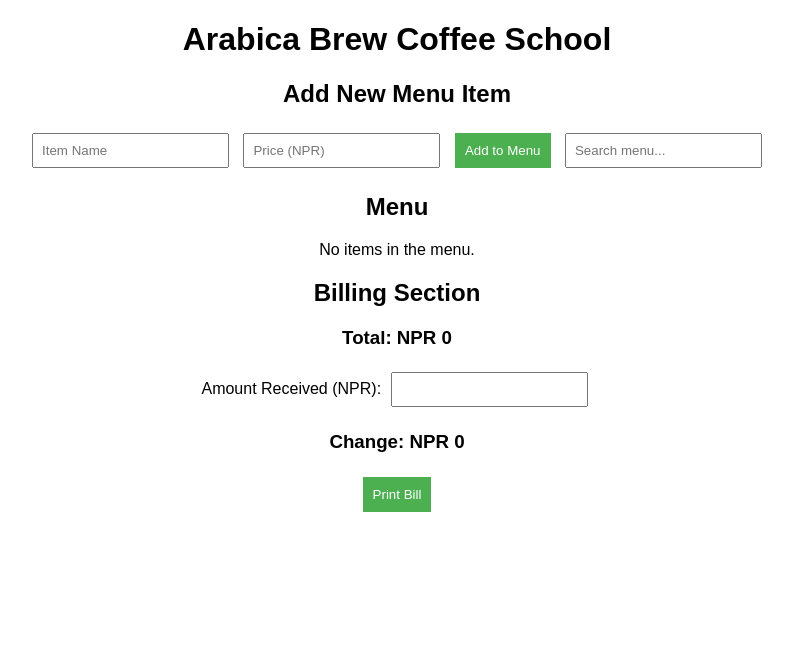
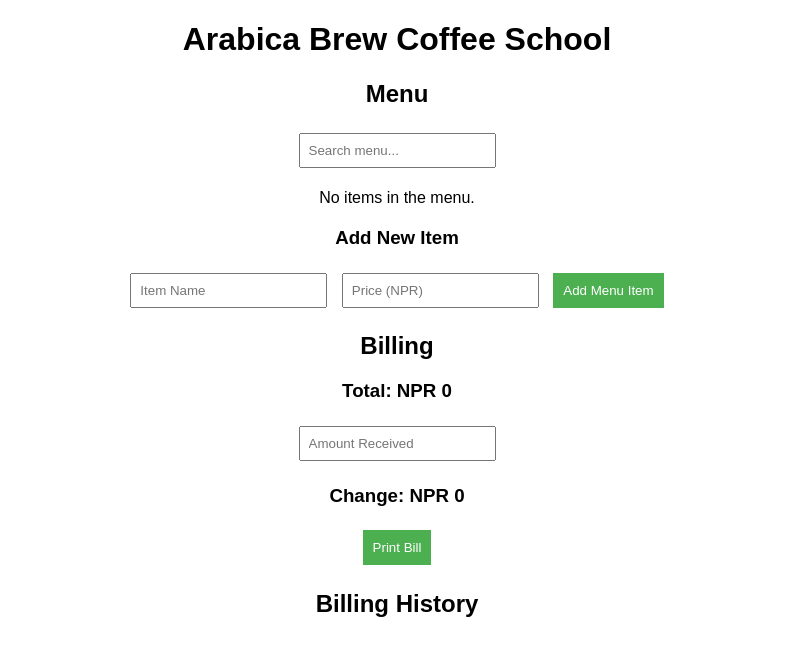
Before and after one commit to nepking68/Billing, a plain HTML site: page index.html in a window 1280 px wide. Shown: the whole page, without its empty margins (243-1036 px from the left). Drawn offline with Linux system fonts and the light colour scheme.

Commit message:
Update index.html

```diff
--- a/index.html
+++ b/index.html
@@ -1,40 +1,39 @@
-<!DOCTYPE html>
-<html lang="en">
+<!DOCTYPE html><html lang="en">
 <head>
     <meta charset="UTF-8">
     <meta name="viewport" content="width=device-width, initial-scale=1.0">
-    <title>Arabica Brew Coffee School - Billing</title>
+    <title>Billing App - Arabica Brew Coffee School</title>
     <link rel="stylesheet" href="style.css">
 </head>
 <body>
-
-    <h1>Arabica Brew Coffee School</h1>
-
-    <!-- Add Menu Form -->
-    <h2>Add New Menu Item</h2>
+    <h1>Arabica Brew Coffee School</h1><!-- Menu Section -->
+<div id="menu-section">
+    <h2>Menu</h2>
+    <input type="text" id="search" placeholder="Search menu..." onkeyup="filterMenu()">
+    <div id="menu"></div>
+    <h3>Add New Item</h3>
     <input type="text" id="itemName" placeholder="Item Name">
     <input type="number" id="itemPrice" placeholder="Price (NPR)">
-    <button onclick="addMenuItem()">Add to Menu</button>
+    <button onclick="addMenuItem()">Add Menu Item</button>
+</div>
 
-    <!-- Search Bar -->
-    <input type="text" id="search" placeholder="Search menu..." onkeyup="filterMenu()">
-
-    <!-- Menu Section -->
-    <h2>Menu</h2>
-    <div id="menu"></div>
-
-    <!-- Billing Section -->
-    <h2>Billing Section</h2>
+<!-- Billing Section -->
+<div id="billing-section">
+    <h2>Billing</h2>
     <ul id="bill"></ul>
     <h3>Total: NPR <span id="total">0</span></h3>
+    <input type="number" id="amountReceived" placeholder="Amount Received" oninput="calculateChange()">
+    <h3>Change: NPR <span id="changeAmount">0</span></h3>
+    <button onclick="printBill()">Print Bill</button>
+</div>
 
-    <label>Amount Received (NPR): </label>
-    <input type="number" id="amountReceived" oninput="calculateChange()">
-    <h3>Change: NPR <span id="changeAmount">0</span></h3>
+<!-- Billing History -->
+<div id="history-section">
+    <h2>Billing History</h2>
+    <ul id="history"></ul>
+</div>
 
-    <!-- Print Button -->
-    <button onclick="printBill()">Print Bill</button>
+<script src="script.js"></script>
 
-    <script src="script.js"></script>
 </body>
 </html>
```
